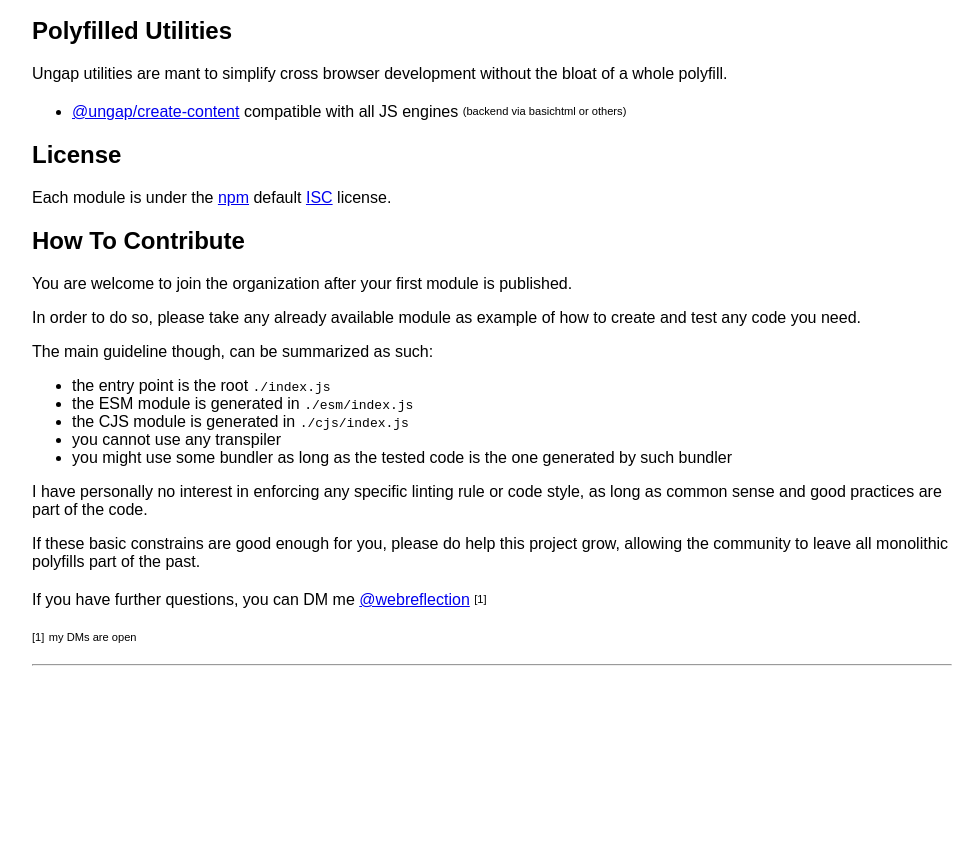
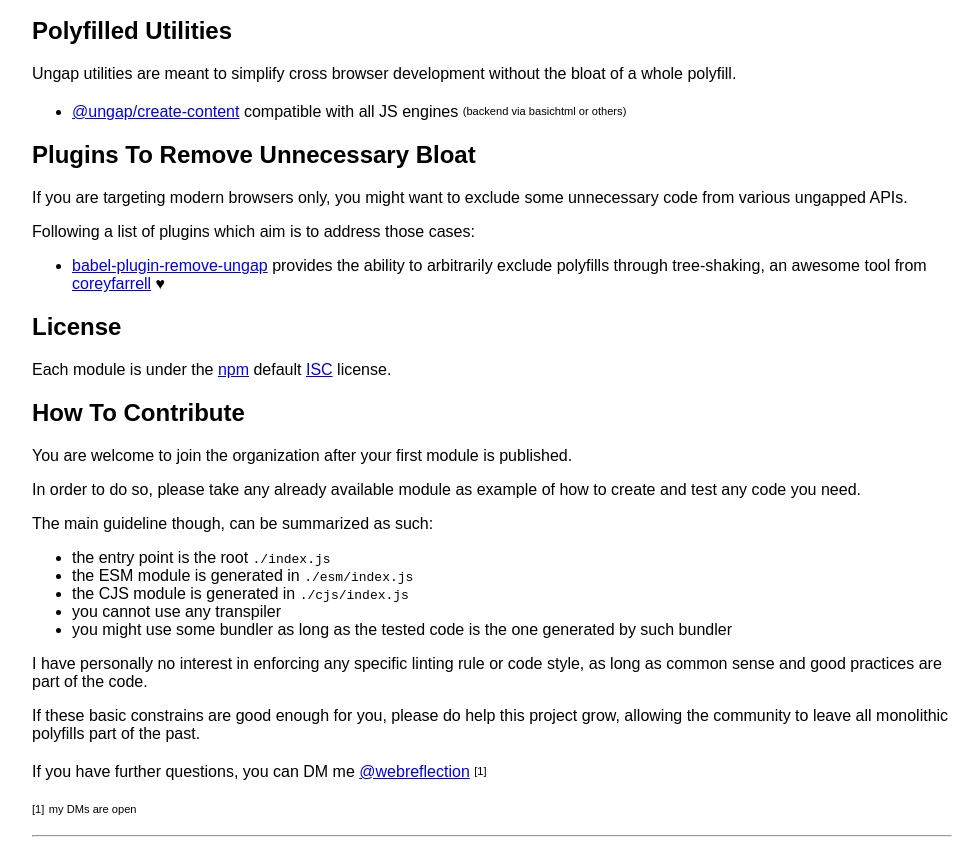
Before and after one commit to ungap/ungap.github.io, a website: page index.html in a window 1280 px wide. Shown: the part 1886-2739 px from the top of the page, without its empty margins (148-1127 px from the left). Before the commit the page ends 2568 px from the top, so only its background shows below. Drawn offline with nearby package versions, Linux system fonts and the light colour scheme.

Commit message:
added babel-plugin-remove-ungap info

```diff
--- a/index.html
+++ b/index.html
@@ -93,9 +93,15 @@ The main benefit of the essential modules is their size, simplicity, or even per
 <li><a href="https://github.com/ungap/weakset">@ungap/weakset</a> compatible with any engine that already has a <code>WeakMap</code> (i.e. <em>IE11+</em>)</li>
 </ul>
 <h2 id="polyfilledutilities">Polyfilled utilities</h2>
-<p>Ungap utilities are mant to simplify cross browser development without the bloat of a whole polyfill.</p>
+<p>Ungap utilities are meant to simplify cross browser development without the bloat of a whole polyfill.</p>
 <ul>
 <li><a href="https://github.com/ungap/create-content">@ungap/create-content</a> compatible with all JS engines <sup><sub>(backend via basichtml or others)</sub></sup></li>
+</ul>
+<h2 id="pluginstoremoveunnecessarybloat">Plugins to remove unnecessary bloat</h2>
+<p>If you are targeting modern browsers only, you might want to exclude some unnecessary code from various ungapped APIs.</p>
+<p>Following a list of plugins which aim is to address those cases:</p>
+<ul>
+<li><a href="https://github.com/cfware/babel-plugin-remove-ungap">babel-plugin-remove-ungap</a> provides the ability to arbitrarily exclude polyfills through tree-shaking, an awesome tool from <a href="https://github.com/coreyfarrell">coreyfarrell</a> ♥</li>
 </ul>
 <h2 id="license">License</h2>
 <p>Each module is under the <a href="https://www.npmjs.com">npm</a> default <a href="https://opensource.org/licenses/ISC">ISC</a> license.</p>
```
Also changed, not shown: README.md.
